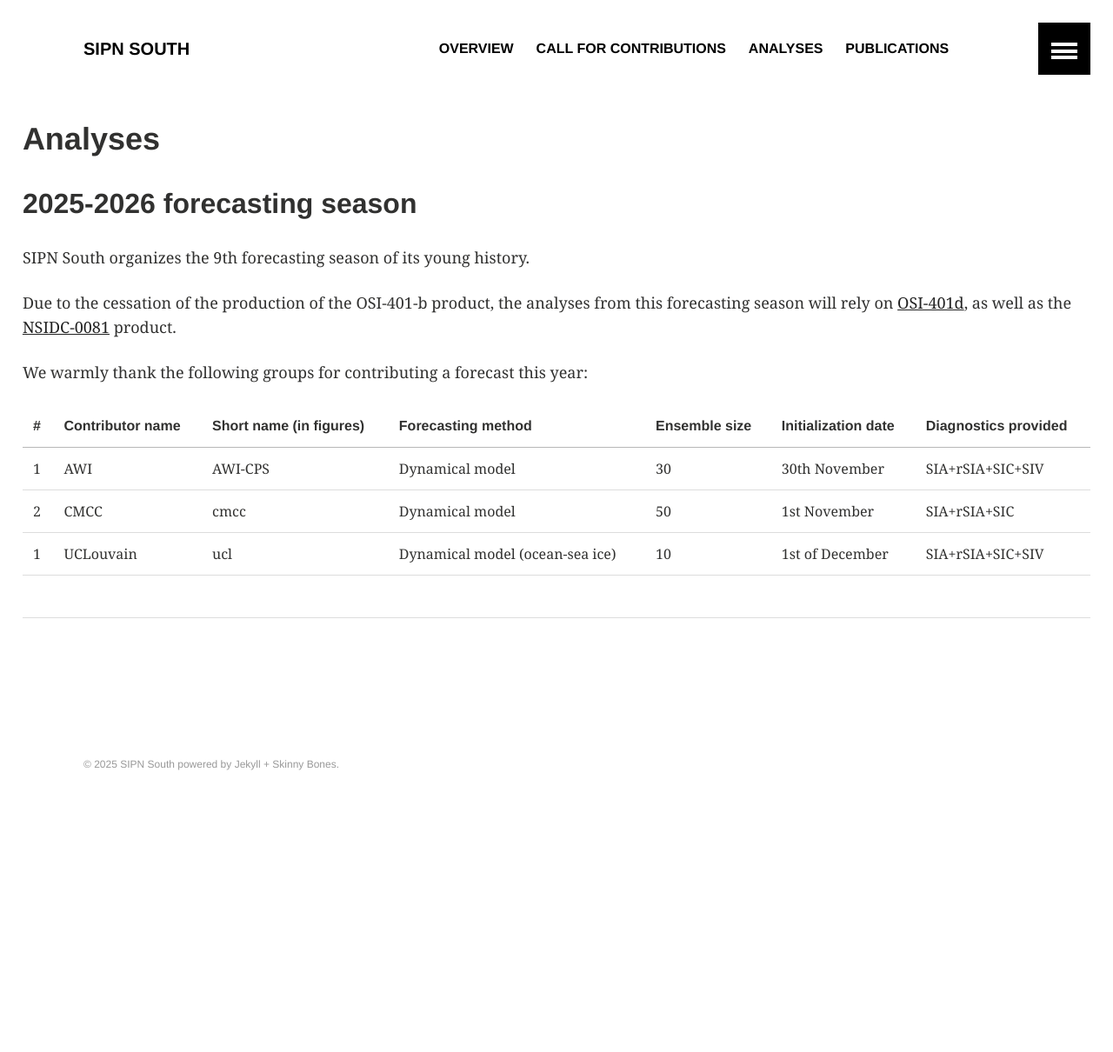
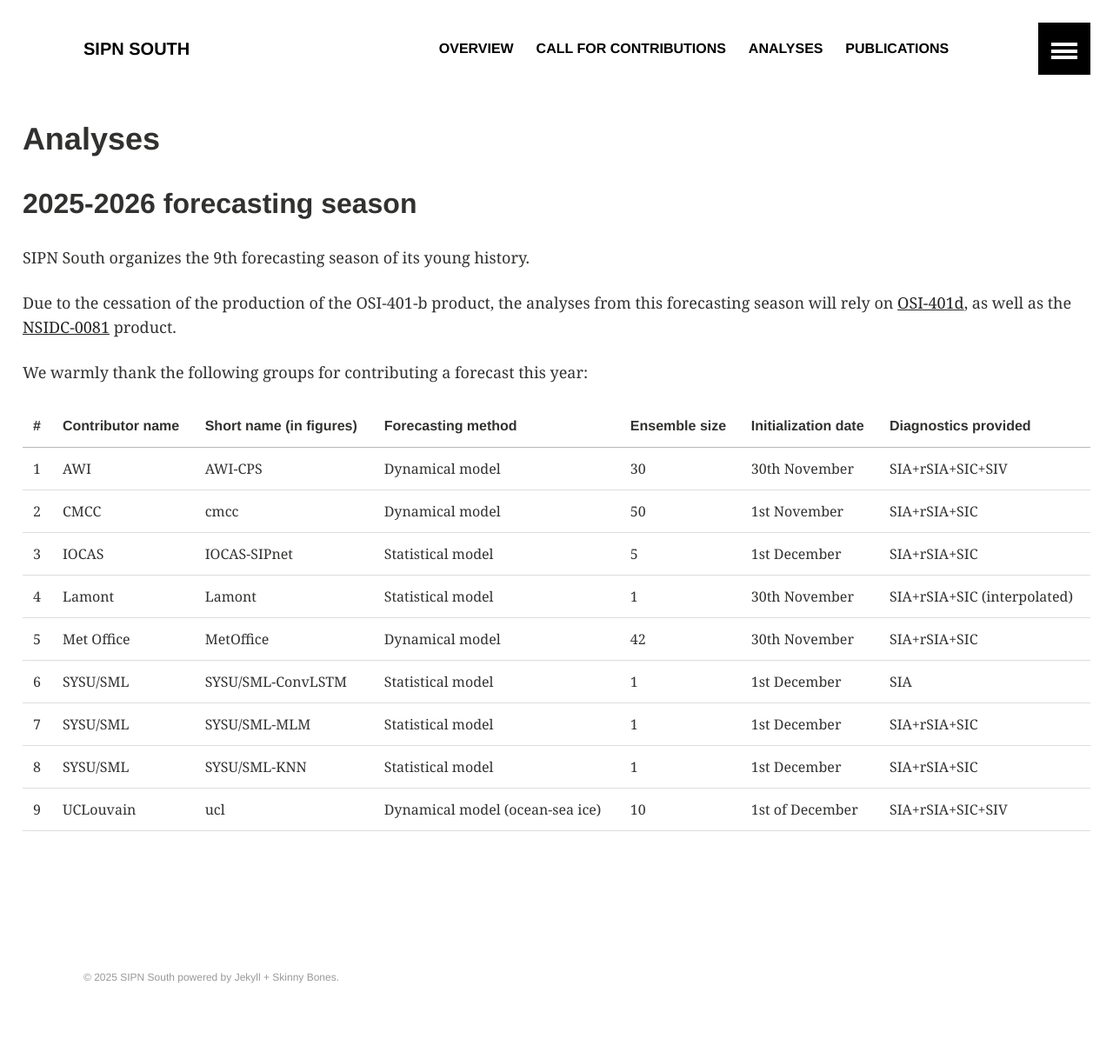
Before and after one commit to fmassonn/sipn-south.github.io, a Jekyll site: the page built from analyses.md, in a window 1280 px wide. Shown: the whole page at 87% size. Built offline with Jekyll 4.4.1, drawn with Linux system fonts in a browser that asks for light colours; our own code applies the rules of GitHub Pages for plain Markdown files; before the commit the page ends 965 px from its top, so only the background shows below that.

Commit message:
Update analyses.md

```diff
--- a/analyses.md
+++ b/analyses.md
@@ -12,5 +12,10 @@ We warmly thank the following groups for contributing a forecast this year:
 |---|------------------|-------------------------|---------------------------------|----------------|---------------------|-----------------------------|
 | 1 | AWI              | AWI-CPS                 | Dynamical model                 | 30             | 30th November       | SIA+rSIA+SIC+SIV            |
 | 2 | CMCC             | cmcc                    | Dynamical model                 | 50             | 1st  November       | SIA+rSIA+SIC                |
-| 1 | UCLouvain        | ucl                     | Dynamical model (ocean-sea ice) | 10             | 1st of December     | SIA+rSIA+SIC+SIV            |
-|
+| 3 | IOCAS            | IOCAS-SIPnet            | Statistical model               | 5              | 1st  December       | SIA+rSIA+SIC                |
+| 4 | Lamont           | Lamont                  | Statistical model               | 1              | 30th November       | SIA+rSIA+SIC (interpolated) |
+| 5 | Met Office       | MetOffice               | Dynamical model                 | 42             | 30th November       | SIA+rSIA+SIC                |
+| 6 | SYSU/SML         | SYSU/SML-ConvLSTM       | Statistical model               | 1              | 1st  December       | SIA                         |
+| 7 | SYSU/SML         | SYSU/SML-MLM            | Statistical model               | 1              | 1st  December       | SIA+rSIA+SIC                |
+| 8 | SYSU/SML         | SYSU/SML-KNN            | Statistical model               | 1              | 1st  December       | SIA+rSIA+SIC                |
+| 9 | UCLouvain        | ucl                     | Dynamical model (ocean-sea ice) | 10             | 1st of December     | SIA+rSIA+SIC+SIV            |
```
